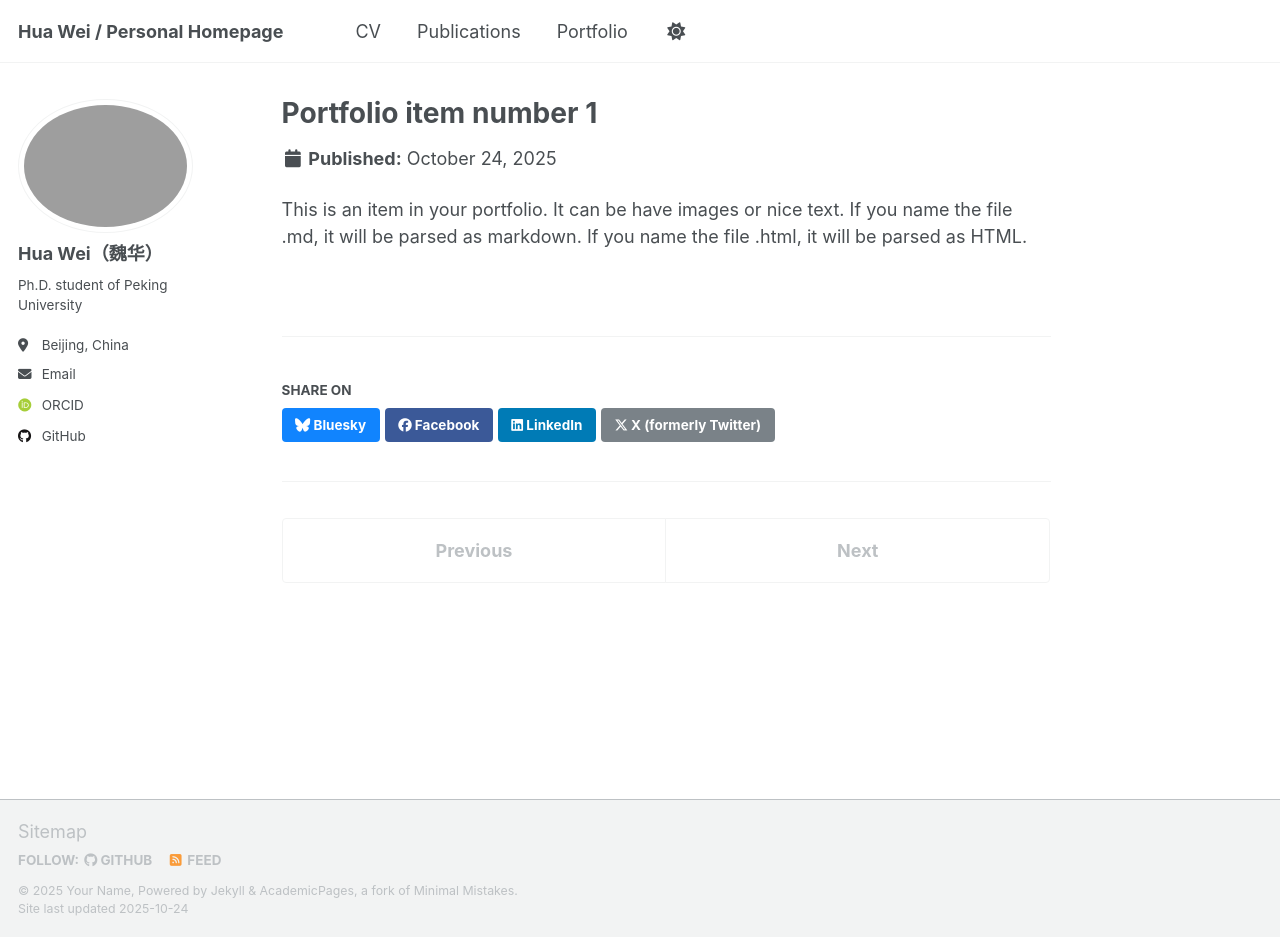
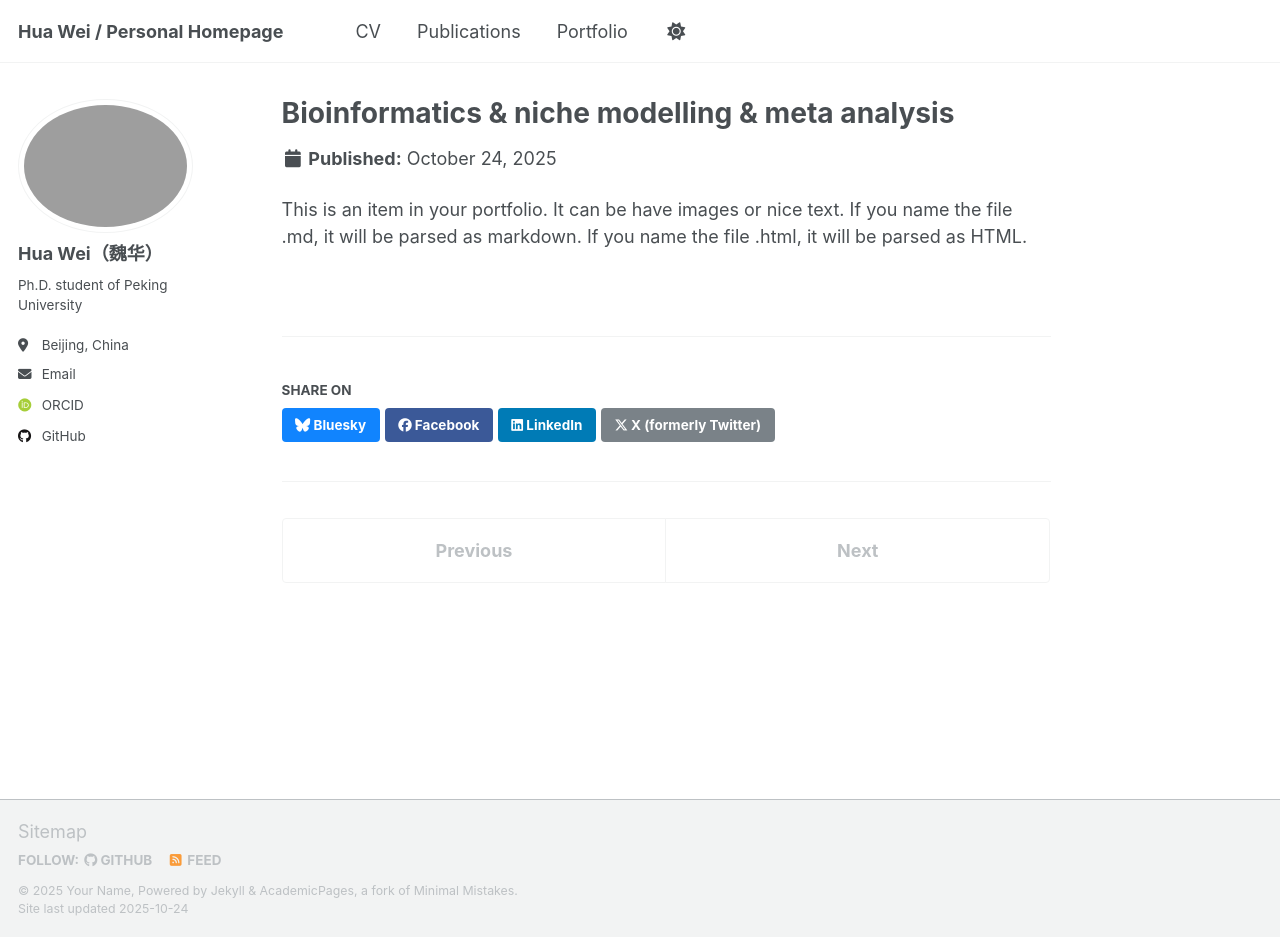
Before and after one commit to WeiHua363/WeiHua363.github.io, a Jekyll site: the page built from _portfolio/portfolio-1.md, in a window 1280 px wide and 937 px high. Built offline with Jekyll 4.4.1, drawn with Linux system fonts in a browser that asks for light colours; some web fonts are replaced; a script that is not in the unit is left out.

Commit message:
Update portfolio-1.md

```diff
--- a/_portfolio/portfolio-1.md
+++ b/_portfolio/portfolio-1.md
@@ -1,6 +1,6 @@
 ---
-title: "Portfolio item number 1"
-excerpt: "Short description of portfolio item number 1<br/><img src='/images/500x300.png'>"
+title: "Bioinformatics & niche modelling & meta analysis"
+excerpt: "Short description of portfolio item number 1<br/><img src='/images/research flow.png'>"
 collection: portfolio
 ---
 
```
